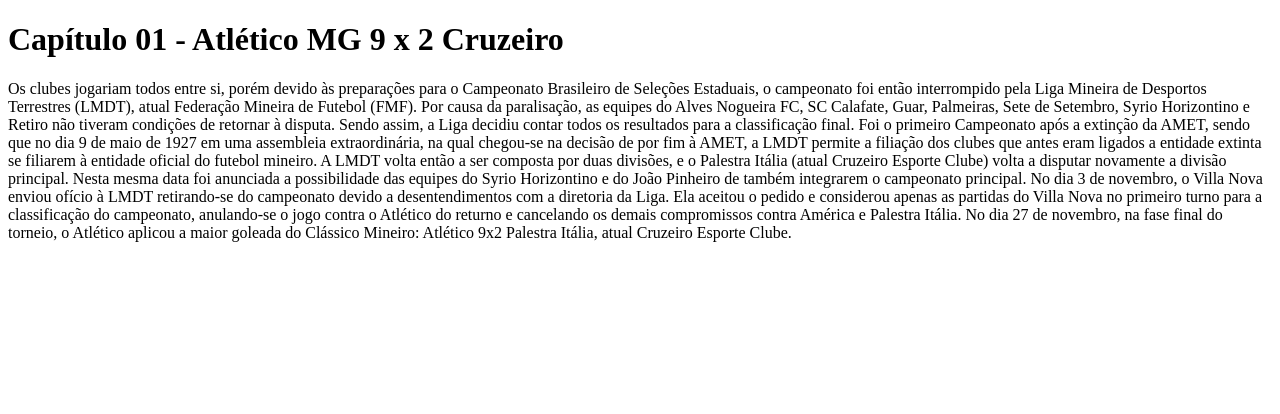
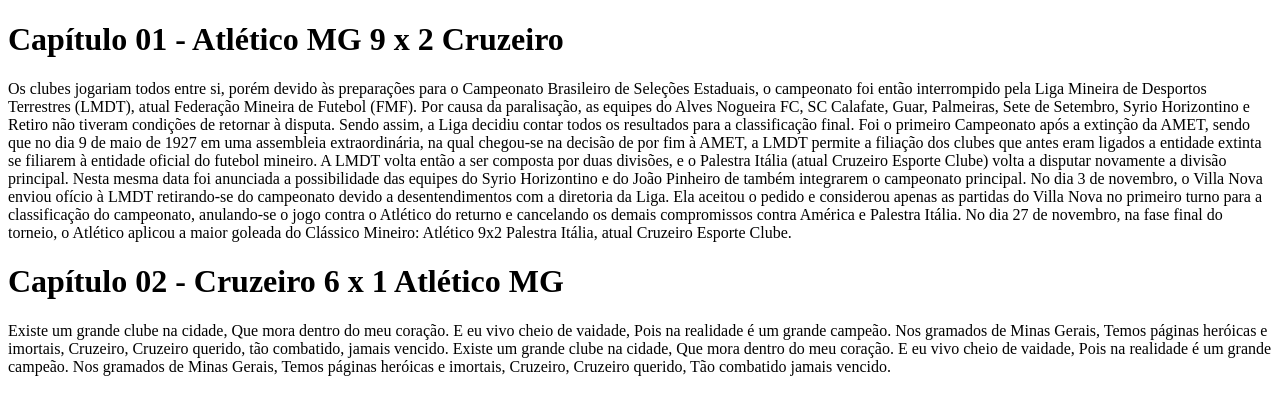
Before and after one commit to DaviGms5/Livro-Colaborativo-Eliarito, a plain HTML site: page css/index.html in a window 1280 px wide. Drawn offline with Linux system fonts and the light colour scheme.

Commit message:
Davi Gomes Mendes

```diff
--- a/css/index.html
+++ b/css/index.html
@@ -10,5 +10,25 @@
         Foi o primeiro Campeonato após a extinção da AMET, sendo que no dia 9 de maio de 1927 em uma assembleia extraordinária, na qual chegou-se na decisão de por fim à AMET, a LMDT permite a filiação dos clubes que antes eram ligados a entidade extinta se filiarem à entidade oficial do futebol mineiro. A LMDT volta então a ser composta por duas divisões, e o Palestra Itália (atual Cruzeiro Esporte Clube) volta a disputar novamente a divisão principal. Nesta mesma data foi anunciada a possibilidade das equipes do Syrio Horizontino e do João Pinheiro de também integrarem o campeonato principal. No dia 3 de novembro, o Villa Nova enviou ofício à LMDT retirando-se do campeonato devido a desentendimentos com a diretoria da Liga. Ela aceitou o pedido e considerou apenas as partidas do Villa Nova no primeiro turno para a classificação do campeonato, anulando-se o jogo contra o Atlético do returno e cancelando os demais compromissos contra América e Palestra Itália.
 
         No dia 27 de novembro, na fase final do torneio, o Atlético aplicou a maior goleada do Clássico Mineiro: Atlético 9x2 Palestra Itália, atual Cruzeiro Esporte Clube.</p>
+
+        <h1> Capítulo 02 - Cruzeiro 6 x 1 Atlético MG </h1>
+        <p>
+          Existe um grande clube na cidade,
+          Que mora dentro do meu coração.
+          E eu vivo cheio de vaidade,
+          Pois na realidade é um grande campeão.
+          Nos gramados de Minas Gerais,
+          Temos páginas heróicas e imortais,
+          Cruzeiro, Cruzeiro querido,
+          tão combatido, jamais vencido.
+          Existe um grande clube na cidade,
+          Que mora dentro do meu coração.
+          E eu vivo cheio de vaidade,
+          Pois na realidade é um grande campeão.
+          Nos gramados de Minas Gerais,
+          Temos páginas heróicas e imortais,
+          Cruzeiro, Cruzeiro querido,
+          Tão combatido jamais vencido.
+        </p>
   </body>
 </html>
```
